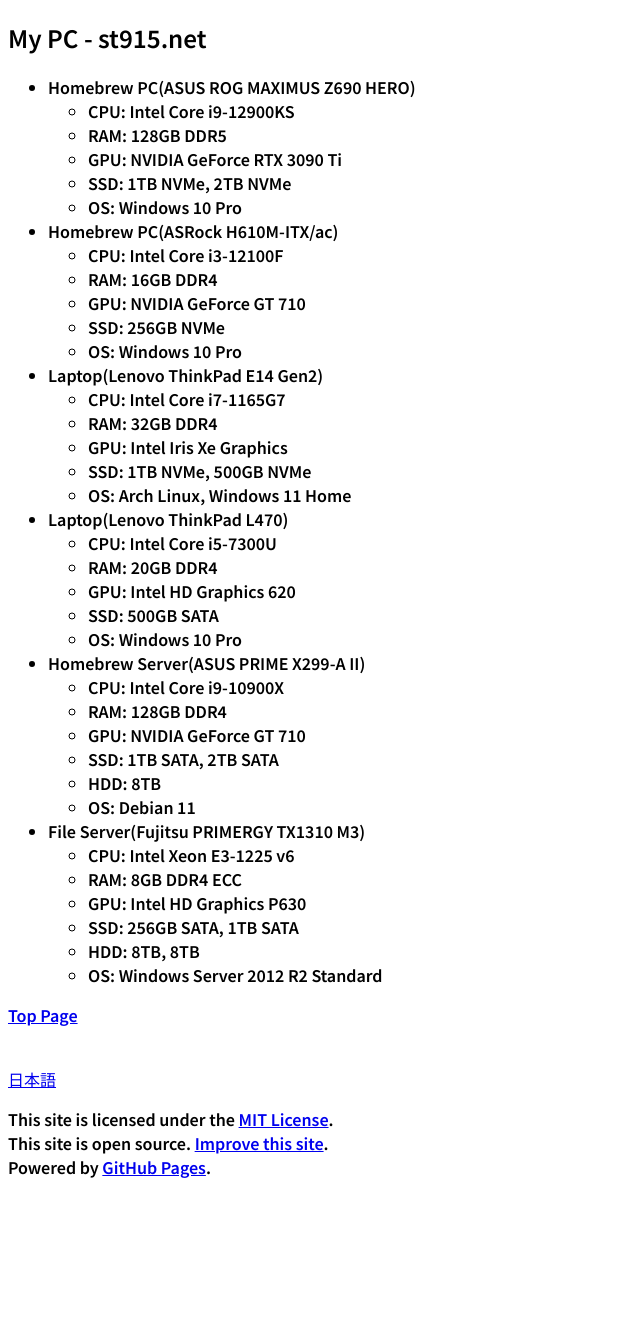
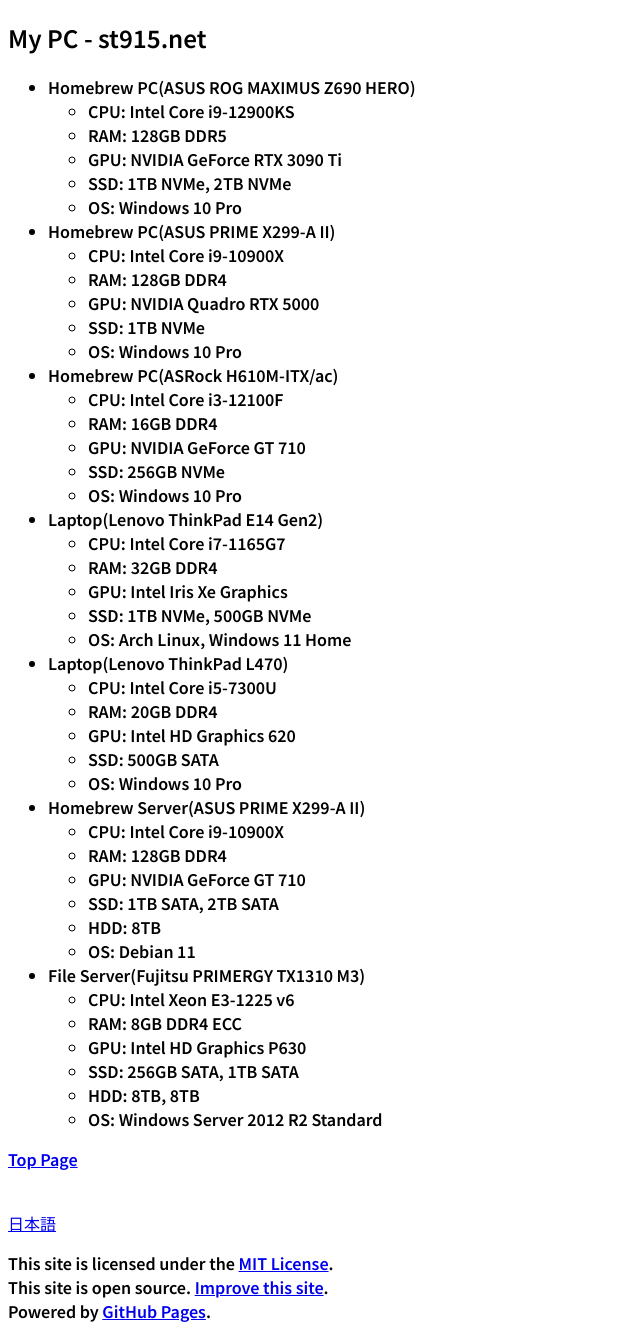
Before and after one commit to t-sasaki915/t-sasaki-net, a Jekyll site: the page built from docs/pcs/en/index.md, in a window 1280 px wide. Shown: the whole page, without its empty margins (0-640 px from the left). Built offline with Jekyll 4.4.1, drawn with Linux system fonts in a browser that asks for light colours; Markdown is read by kramdown in place of the engine named in the settings; before the commit the page ends 1195 px from its top, so only the background shows below that.

Commit message:
Update index.md

```diff
--- a/docs/pcs/en/index.md
+++ b/docs/pcs/en/index.md
@@ -12,6 +12,12 @@
   - RAM: 128GB DDR5
   - GPU: NVIDIA GeForce RTX 3090 Ti
   - SSD: 1TB NVMe, 2TB NVMe
+  - OS: Windows 10 Pro
+- Homebrew PC(ASUS PRIME X299-A II)
+  - CPU: Intel Core i9-10900X
+  - RAM: 128GB DDR4
+  - GPU: NVIDIA Quadro RTX 5000
+  - SSD: 1TB NVMe
   - OS: Windows 10 Pro
 - Homebrew PC(ASRock H610M-ITX/ac)
   - CPU: Intel Core i3-12100F
```
